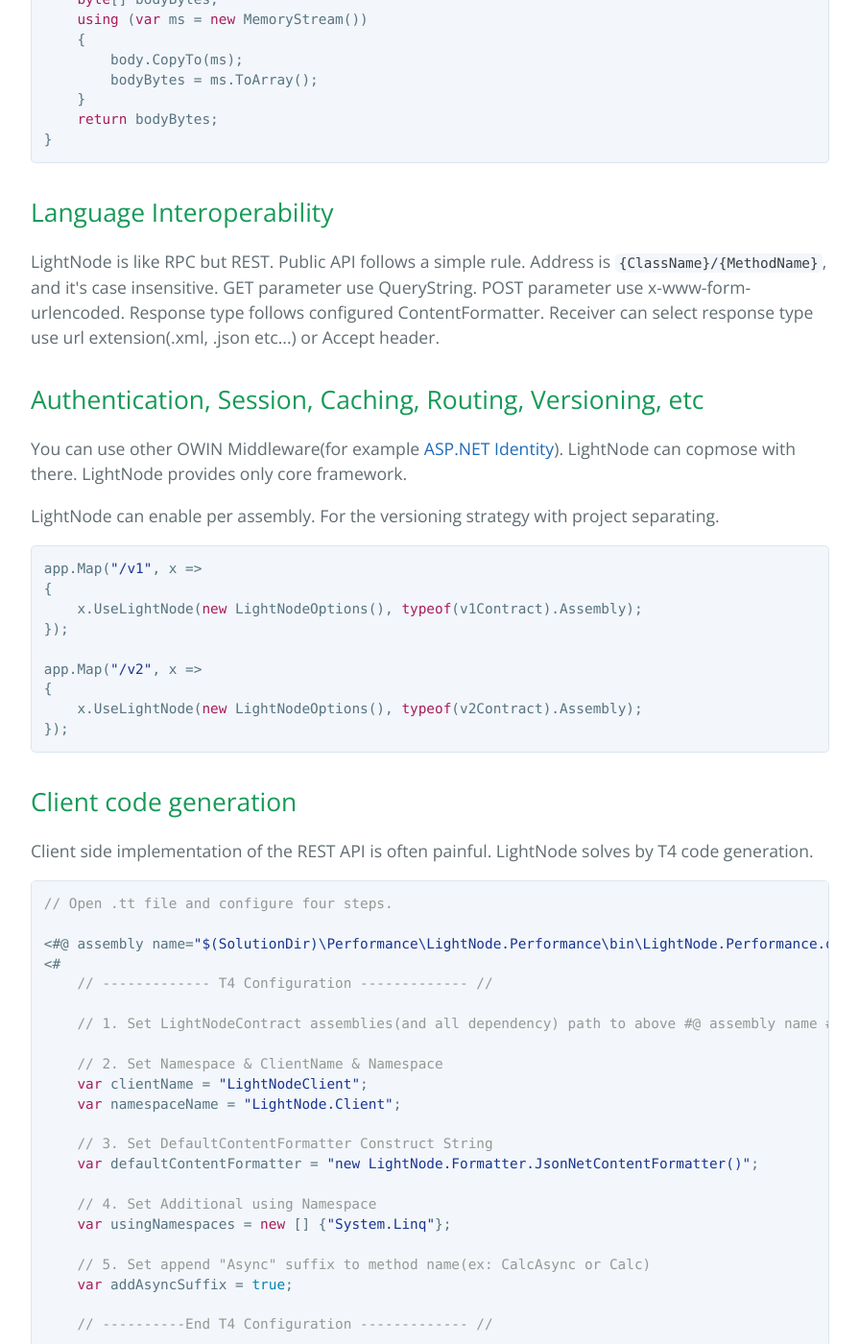
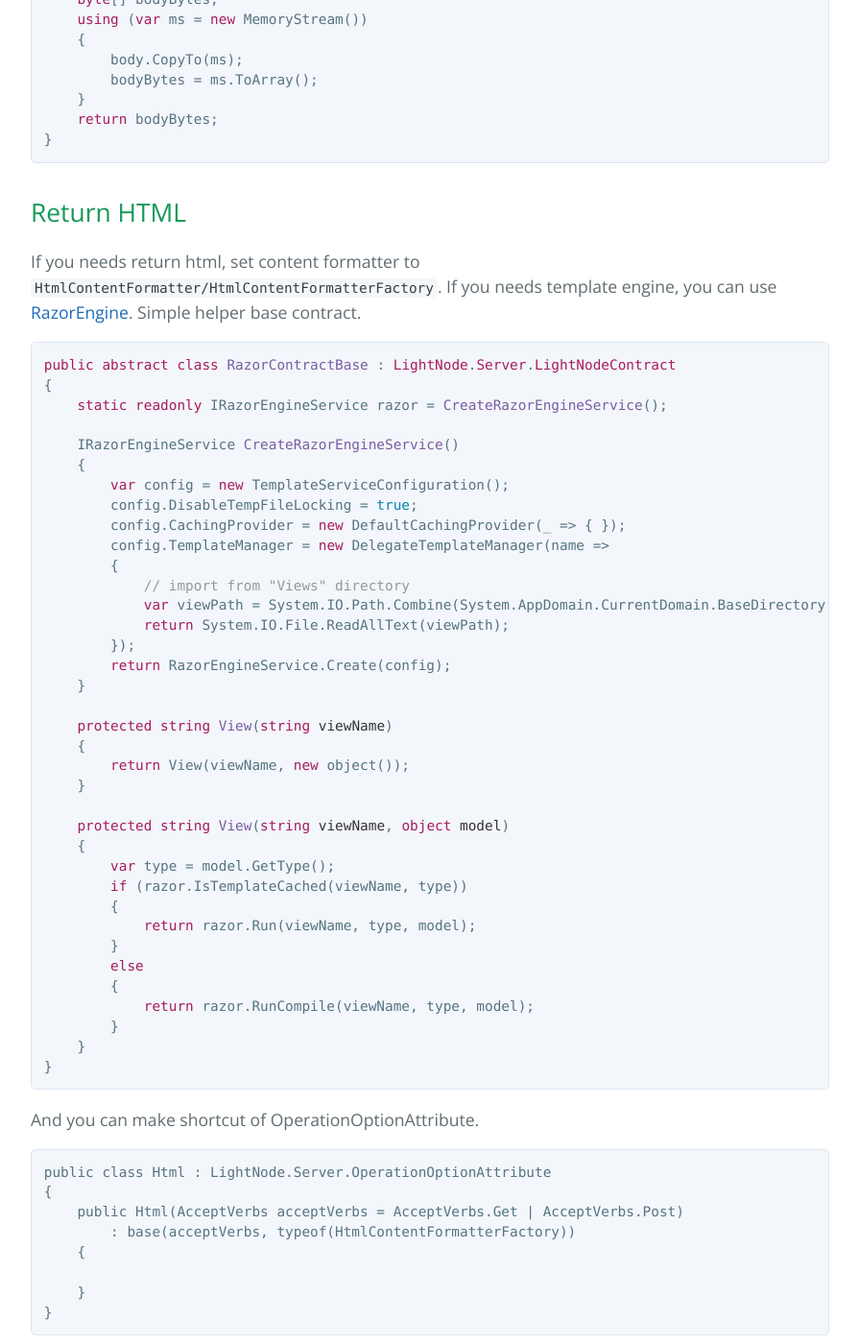
Before and after one commit to neuecc/LightNode, a Jekyll site: the page index.html, which Jekyll copies as it is, in a window 1280 px wide and 1400 px high, scrolled down 10196 px. Shown: the whole window at 96% size, without its empty margins (192-1087 px from the left). Built offline with Jekyll 4.4.1, drawn with Linux system fonts in a browser that asks for light colours; Markdown is read by kramdown in place of the engine named in the settings; some of the changed text lies outside the part shown.

Commit message:
Create gh-pages branch via GitHub

```diff
--- a/index.html
+++ b/index.html
@@ -367,6 +367,60 @@ app.Map(<span class="pl-s"><span class="pl-pds">"</span>/swagger<span class="pl-
 }</pre></div>
 
 <h2>
+<a id="return-html" class="anchor" href="#return-html" aria-hidden="true"><span class="octicon octicon-link"></span></a>Return HTML</h2>
+
+<p>If you needs return html, set content formatter to <code>HtmlContentFormatter/HtmlContentFormatterFactory</code>. If you needs template engine, you can use <a href="https://github.com/Antaris/RazorEngine">RazorEngine</a>. Simple helper base contract.</p>
+
+<div class="highlight highlight-csharp"><pre><span class="pl-k">public</span> <span class="pl-k">abstract</span> <span class="pl-k">class</span> <span class="pl-en">RazorContractBase</span> : <span class="pl-k">LightNode</span>.<span class="pl-k">Server</span>.<span class="pl-k">LightNodeContract</span>
+{
+    <span class="pl-k">static</span> <span class="pl-k">readonly</span> IRazorEngineService razor = <span class="pl-en">CreateRazorEngineService</span>();
+
+    IRazorEngineService <span class="pl-en">CreateRazorEngineService</span>()
+    {
+        <span class="pl-k">var</span> config = <span class="pl-k">new</span> TemplateServiceConfiguration();
+        config.DisableTempFileLocking = <span class="pl-c1">true</span>;
+        config.CachingProvider = <span class="pl-k">new</span> DefaultCachingProvider(_ =&gt; { });
+        config.TemplateManager = <span class="pl-k">new</span> DelegateTemplateManager(name =&gt;
+        {
+            <span class="pl-c">// import from "Views" directory</span>
+            <span class="pl-k">var</span> viewPath = System.IO.Path.Combine(System.AppDomain.CurrentDomain.BaseDirectory, <span class="pl-s"><span class="pl-pds">"</span>Views<span class="pl-pds">"</span></span>, name);
+            <span class="pl-k">return</span> System.IO.File.ReadAllText(viewPath);
+        });
+        <span class="pl-k">return</span> RazorEngineService.Create(config);
+    }
+
+    <span class="pl-k">protected</span> <span class="pl-k">string</span> <span class="pl-en">View</span>(<span class="pl-k">string</span> <span class="pl-smi">viewName</span>)
+    {
+        <span class="pl-k">return</span> View(viewName, <span class="pl-k">new</span> object());
+    }
+
+    <span class="pl-k">protected</span> <span class="pl-k">string</span> <span class="pl-en">View</span>(<span class="pl-k">string</span> <span class="pl-smi">viewName</span>, <span class="pl-k">object</span> <span class="pl-smi">model</span>)
+    {
+        <span class="pl-k">var</span> type = model.GetType();
+        <span class="pl-k">if</span> (razor.IsTemplateCached(viewName, type))
+        {
+            <span class="pl-k">return</span> razor.Run(viewName, type, model);
+        }
+        <span class="pl-k">else</span>
+        {
+            <span class="pl-k">return</span> razor.RunCompile(viewName, type, model);
+        }
+    }
+}</pre></div>
+
+<p>And you can make shortcut of OperationOptionAttribute.</p>
+
+<pre><code>public class Html : LightNode.Server.OperationOptionAttribute
+{
+    public Html(AcceptVerbs acceptVerbs = AcceptVerbs.Get | AcceptVerbs.Post)
+        : base(acceptVerbs, typeof(HtmlContentFormatterFactory))
+    {
+
+    }
+}
+</code></pre>
+
+<h2>
 <a id="language-interoperability" class="anchor" href="#language-interoperability" aria-hidden="true"><span class="octicon octicon-link"></span></a>Language Interoperability</h2>
 
 <p>LightNode is like RPC but REST. Public API follows a simple rule. Address is <code>{ClassName}/{MethodName}</code>, and it's case insensitive. GET parameter use QueryString. POST parameter use x-www-form-urlencoded. Response type follows configured ContentFormatter. Receiver can select response type use url extension(.xml, .json etc...) or Accept header.</p>
@@ -473,6 +527,16 @@ app.UseLightNode(option);</pre></div>
 <h2>
 <a id="releasenote" class="anchor" href="#releasenote" aria-hidden="true"><span class="octicon octicon-link"></span></a>ReleaseNote</h2>
 
+<p>1.3.0 - 2015-04-28</p>
+
+<ul>
+<li>Add ReturnStatusCodeException accepts object and contentFormatter</li>
+<li>Add Swagger output Get/Post/Put/Patch/Delete</li>
+<li>Fix Swagger can't generate when xml comment has method overload</li>
+<li>Changed InjectCustomResource -&gt; ResolveCustomResource</li>
+<li>Docs Return html with RazorEngine tips</li>
+</ul>
+
 <p>1.2.1 - 2015-04-22</p>
 
 <ul>
```
Also changed, not shown: other parts of index.html (+2 -2 lines), params.json (+1 -1 lines).
